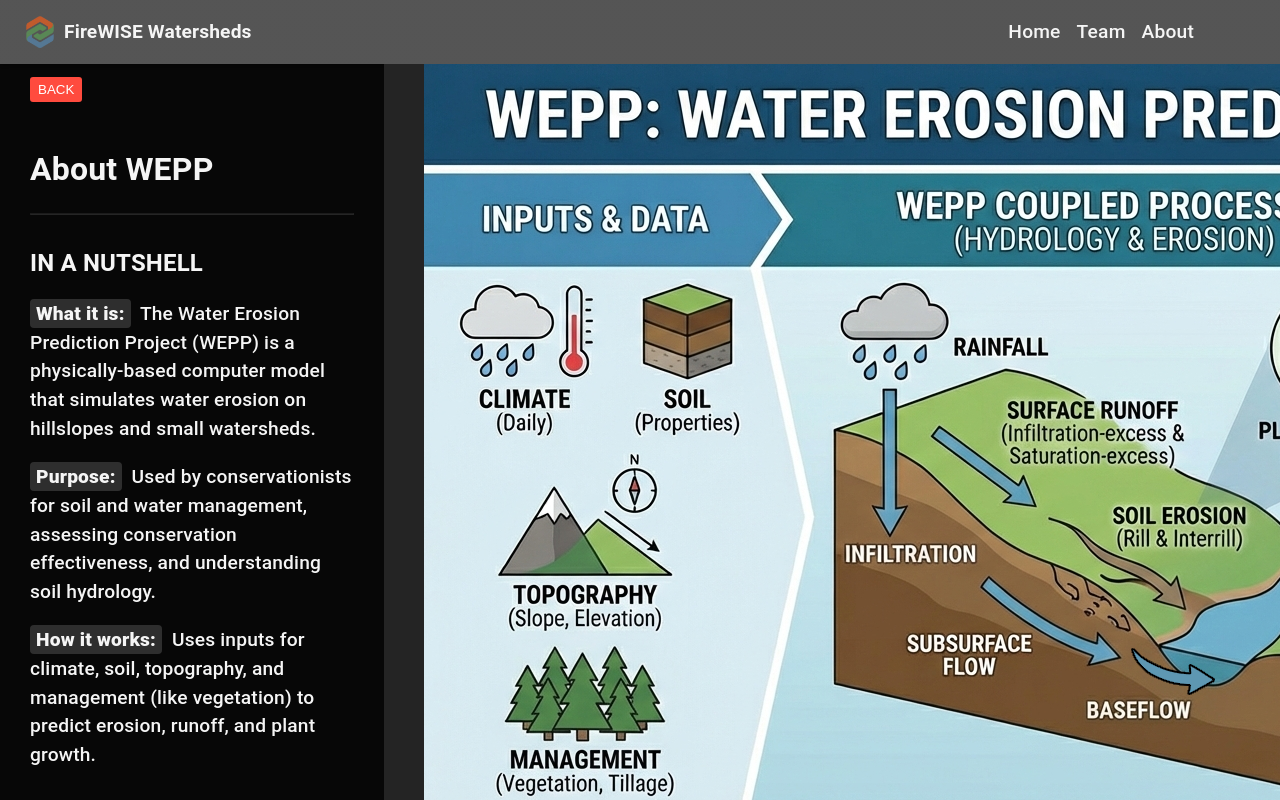
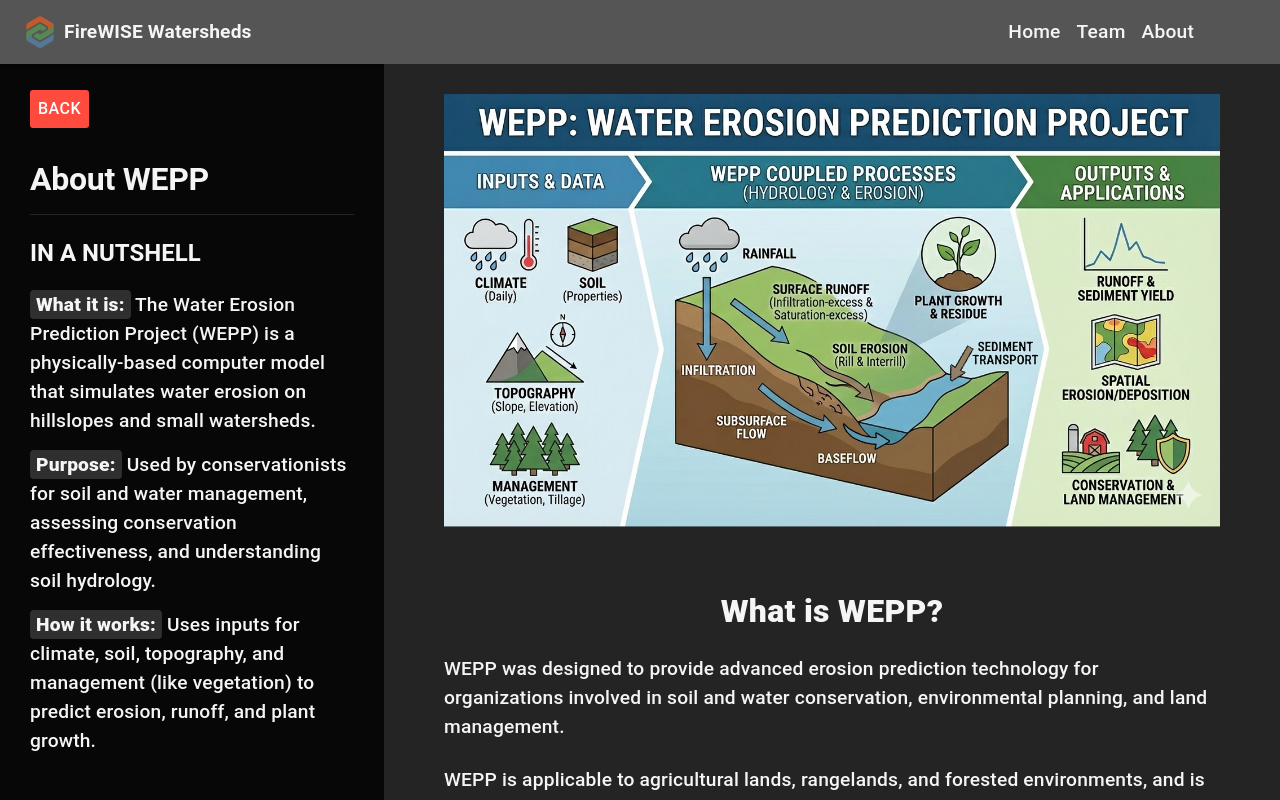
Before and after one commit to brandonxu360/utility-watershed-analytics, a React (Vite) app in the folder client/: page /about/wepp in a window 1280 px wide. Built offline with nearby package versions, Linux system fonts and the light colour scheme; no server answers; some icons are missing.

Commit message:
Refactor about wepp page.

```diff
--- a/client/src/pages/About.tsx
+++ b/client/src/pages/About.tsx
@@ -76,7 +76,7 @@ const useStyles = tss.create(({ theme }) => ({
     width: "100%",
     textAlign: "left",
     color: theme.palette.text.primary,
-    background: theme.palette.background.default,
+    background: theme.palette.surface.content,
     padding: "0 60px 60px 60px",
     lineHeight: 1.8,
   },
--- a/client/src/pages/About_WEPP.tsx
+++ b/client/src/pages/About_WEPP.tsx
@@ -1,89 +1,197 @@
 import { tss } from "../utils/tss";
-import { commonStyles, subPageStyles } from "../utils/sharedStyles";
 import { useNavigate } from "@tanstack/react-router";
 import { useIsSmallScreen } from "../hooks/useIsSmallScreen";
 import SmallScreenNotice from "../components/SmallScreenNotice";
 import wepp_diagram from "../assets/images/wepp_diagram_v2.png";
 import Paper from "@mui/material/Paper";
+import Typography from "@mui/material/Typography";
+import Button from "@mui/material/Button";
+import Divider from "@mui/material/Divider";
 
 const useStyles = tss.create(({ theme }) => ({
-  ...commonStyles(theme),
-  ...subPageStyles(theme),
+  root: {
+    display: "flex",
+    flex: 1,
+    height: "calc(100vh - 64px)",
+    overflow: "hidden",
+  },
+  sidePanel: {
+    width: "30%",
+    minWidth: 280,
+    display: "flex",
+    flexDirection: "column",
+    height: "100%",
+    minHeight: 0,
+    background: theme.palette.surface.overlay,
+    color: theme.palette.text.primary,
+  },
+  sidePanelContent: {
+    flex: 1,
+    minHeight: 0,
+    overflowY: "auto",
+    padding: "10px 30px 0",
+    boxSizing: "border-box",
+  },
+  backButton: {
+    background: theme.palette.error.main,
+    color: theme.palette.common.white,
+    borderRadius: 3,
+    padding: "5px 8px",
+    margin: "16px 0",
+    minWidth: "auto",
+    textTransform: "none",
+    "&:hover": {
+      background: theme.palette.error.dark,
+    },
+  },
+  nutshell: {
+    marginTop: 20,
+  },
+  nutshellLabel: {
+    fontWeight: 800,
+    color: theme.palette.text.primary,
+    background: theme.palette.action.selected,
+    padding: "3px 6px",
+    borderRadius: "4px",
+    display: "inline",
+  },
+  mainWrapper: {
+    flex: 1,
+    minHeight: 0,
+    overflowY: "scroll",
+    position: "relative",
+  },
+  mainContent: {
+    width: "100%",
+    textAlign: "left",
+    color: theme.palette.text.primary,
+    background: theme.palette.surface.content,
+    padding: "0 60px 60px 60px",
+    lineHeight: 1.8,
+    overflow: "hidden",
+  },
+  diagramImage: {
+    width: "100%",
+    height: "auto",
+    display: "block",
+    margin: "30px auto",
+  },
+  heading2: {
+    textAlign: "center",
+    fontSize: "2rem",
+    fontWeight: 800,
+    paddingTop: 30,
+    marginBottom: 20,
+  },
+  heading3: {
+    fontSize: "1.7rem",
+    fontWeight: 800,
+    paddingTop: 20,
+    marginBottom: 12,
+  },
+  heading4: {
+    fontSize: "1.3rem",
+    fontWeight: 800,
+    paddingTop: 16,
+    marginBottom: 12,
+  },
+  sectionDivider: {
+    textAlign: "center",
+    fontSize: "3rem",
+    fontWeight: 100,
+    marginBottom: 16,
+  },
+  contentBody: {
+    "& ul, & ol": {
+      paddingLeft: 50,
+      marginBottom: 24,
+    },
+    "& li": {
+      marginBottom: 16,
+      fontSize: "1.2rem",
+    },
+    "& li > span": {
+      fontWeight: 800,
+      fontStyle: "italic",
+    },
+  },
 }));
 
-/* ABOUT WEPP: SIDE PANEL CONTENT */
-export function AboutWeppSidePanelContent() {
+const SidePanel = () => {
   const { classes } = useStyles();
   const navigate = useNavigate();
   return (
-    <div>
-      <button
-        onClick={() => {
-          navigate({ to: "/about" });
-        }}
-        className={classes.closeButton}
-        aria-label="Close WEPP panel"
-        title="Close WEPP panel"
+    <Paper elevation={3} square className={classes.sidePanel}>
+      <div className={classes.sidePanelContent}>
+        <Button
+          className={classes.backButton}
+          onClick={() => navigate({ to: "/about" })}
+          aria-label="Back to About"
         >
           BACK
-      </button>
+        </Button>
+        <Typography component="h5" variant="h2" fontWeight="bold" marginY={2}>
+          About WEPP
+        </Typography>
+        <Divider />
+        <div className={classes.nutshell}>
+          <Typography component="h6" variant="h3" fontWeight="bold" marginY={3}>
+            IN A NUTSHELL
+          </Typography>
+          <Typography variant="body1" mb={2}>
+            <span className={classes.nutshellLabel}>What it is:</span>
+            {` The Water Erosion Prediction Project (WEPP) is a physically-based
+            computer model that simulates water erosion on hillslopes and small
+            watersheds.`}
+          </Typography>
+          <Typography variant="body1" mb={2}>
+            <span className={classes.nutshellLabel}>Purpose:</span>
+            {` Used by conservationists for soil and water management, assessing
+            conservation effectiveness, and understanding soil hydrology.`}
+          </Typography>
+          <Typography variant="body1" mb={2}>
+            <span className={classes.nutshellLabel}>How it works:</span>
+            {` Uses inputs for climate, soil, topography, and management (like
+            vegetation) to predict erosion, runoff, and plant growth.`}
+          </Typography>
+        </div>
+      </div>
+    </Paper>
+  );
+};
 
-      <h2>About WEPP</h2>
-      <hr />
-      <div className={classes.nutshell}>
-        <h3>IN A NUTSHELL</h3>
-        <p>
-          <span>What it is:</span>&nbsp; The Water Erosion Prediction Project
-          (WEPP) is a physically-based computer model that simulates water
-          erosion on hillslopes and small watersheds.
-        </p>
-        <p>
-          <span>Purpose:</span>&nbsp; Used by conservationists for soil and
-          water management, assessing conservation effectiveness, and
-          understanding soil hydrology.
-        </p>
-        <p>
-          <span>How it works:</span>&nbsp; Uses inputs for climate, soil,
-          topography, and management (like vegetation) to predict erosion,
-          runoff, and plant growth.
-        </p>
-      </div>
-
-      <br />
-      <br />
-      <br />
-    </div>
-  );
-}
-
-/* ABOUT WEPP: MAIN CONTENT */
-export function AboutWeppMainContent() {
+const Content = () => {
   const { classes } = useStyles();
   return (
-    <div className={classes.aboutContainerMain}>
+    <div className={classes.mainWrapper}>
+      <div className={`${classes.mainContent} ${classes.contentBody}`}>
         <img
           src={wepp_diagram}
           alt="diagram of inputs, processes and outputs of WEPP"
+          className={classes.diagramImage}
         />
-
-      <h2>What is WEPP?</h2>
-      <p>
-        WEPP was designed to provide advanced erosion prediction technology for
-        organizations involved in soil and water conservation, environmental
-        planning, and land management.
-      </p>
-      <p>
+        <Typography component="h2" className={classes.heading2}>
+          What is WEPP?
+        </Typography>
+        <Typography variant="body1" mb={3}>
+          WEPP was designed to provide advanced erosion prediction technology
+          for organizations involved in soil and water conservation,
+          environmental planning, and land management.
+        </Typography>
+        <Typography variant="body1" mb={3}>
           WEPP is applicable to agricultural lands, rangelands, and forested
           environments, and is commonly used for:
-      </p>
+        </Typography>
         <ul>
           <li>Field-sized areas or conservation treatment units</li>
           <li>
-          HUC12 watersheds, though recent developments support watersheds of up
-          to <span className="text-red-400">XXXX</span> ha.
+            HUC12 watersheds, though recent developments support watersheds of
+            up to <span className="text-red-400">XXXX</span> ha.
           </li>
         </ul>
-      <p>The WEPP model predicts:</p>
+        <Typography variant="body1" mb={3}>
+          The WEPP model predicts:
+        </Typography>
         <ul>
           <li>
             Soil loss and sediment deposition from overland flow on hillslopes
@@ -95,58 +203,63 @@ export function AboutWeppMainContent() {
             applied)
           </li>
         </ul>
-      <p>
+        <Typography variant="body1" mb={3}>
           WEPP provides spatial and temporal estimates of erosion and deposition
           and can represent landscapes that range from simple to highly complex
           and nonuniform.
-      </p>
+        </Typography>
 
-      <div className={`${classes.textCenter} ${classes.dash}`}>&mdash;</div>
+        <Typography className={classes.sectionDivider}>&mdash;</Typography>
 
-      <h2>Purpose and Applications</h2>
-
-      <p>
-        The primary objective of WEPP is to support soil and water conservation
-        and environmental assessment. It was developed for use by agencies such
-        as:
-      </p>
-
+        <Typography component="h2" className={classes.heading2}>
+          Purpose and Applications
+        </Typography>
+        <Typography variant="body1" mb={3}>
+          The primary objective of WEPP is to support soil and water
+          conservation and environmental assessment. It was developed for use by
+          agencies such as:
+        </Typography>
         <ul>
-        <li>USDA–Natural Resources Conservation Service</li>
-        <li>USDA–Forest Service</li>
-        <li>USDI–Bureau of Land Management (BLM)</li>
+          <li>USDA&ndash;Natural Resources Conservation Service</li>
+          <li>USDA&ndash;Forest Service</li>
+          <li>USDI&ndash;Bureau of Land Management (BLM)</li>
           <li>
             Other organizations involved in land and water resource management
           </li>
-        <li>
+        </ul>
+        <Typography variant="body1" mb={3}>
           WEPP is widely used to evaluate erosion risks, sediment delivery, and
           the effects of land management practices across a variety of
           landscapes.
-        </li>
-      </ul>
+        </Typography>
 
-      <div className={`${classes.textCenter} ${classes.dash}`}>&mdash;</div>
+        <Typography className={classes.sectionDivider}>&mdash;</Typography>
 
-      <h2>How WEPP Works</h2>
-      <p>
+        <Typography component="h2" className={classes.heading2}>
+          How WEPP Works
+        </Typography>
+        <Typography variant="body1" mb={3}>
           WEPP operates by maintaining a continuous daily water balance and
-        simulating the physical processes that control runoff, plant growth, and
-        erosion.
-      </p>
+          simulating the physical processes that control runoff, plant growth,
+          and erosion.
+        </Typography>
 
-      <h3>Climate Inputs</h3>
+        <Typography component="h3" className={classes.heading3}>
+          Climate Inputs
+        </Typography>
+        <Typography variant="body1" mb={3}>
+          WEPP requires daily climate inputs to drive hydrology, plant growth,
+          and erosion processes. These inputs can be provided in several ways,
+          depending on the application and interface being used.
+        </Typography>
 
-      <p>
-        WEPP requires daily climate inputs to drive hydrology, plant growth, and
-        erosion processes. These inputs can be provided in several ways,
-        depending on the application and interface being used.
-      </p>
-
-      <h4>Observed or User-Defined Climate Data</h4>
-      <p>
+        <Typography component="h4" className={classes.heading4}>
+          Observed or User-Defined Climate Data
+        </Typography>
+        <Typography variant="body1" mb={3}>
           Users may directly supply climate data for WEPP simulations, allowing
           maximum control over input conditions.
-      </p>
+        </Typography>
         <ul>
           <li>
             <span>Observed daily climate data</span>
@@ -163,18 +276,20 @@ export function AboutWeppMainContent() {
           <li>
             <span>Single Storm simulations</span>
             <br />
-          The WEPPcloud interface includes a Single Storm option, allowing users
-          to define storm-specific parameters such as date, total precipitation,
-          duration, and intensity.
+            The WEPPcloud interface includes a Single Storm option, allowing
+            users to define storm-specific parameters such as date, total
+            precipitation, duration, and intensity.
           </li>
         </ul>
 
-      <h4>Gridded and Geospatial Climate Datasets</h4>
-      <p>
+        <Typography component="h4" className={classes.heading4}>
+          Gridded and Geospatial Climate Datasets
+        </Typography>
+        <Typography variant="body1" mb={3}>
           WEPP GIS-based interfaces, including WEPPcloud, can derive climate
           inputs from gridded datasets that are interpolated from historic
           observations and provide spatial coverage across complex watersheds.
-      </p>
+        </Typography>
         <ul>
           <li>
             <span>Daymet</span>
@@ -183,8 +298,8 @@ export function AboutWeppMainContent() {
           </li>
           <li>
             <span>gridMET</span>
-          <br />A gridded dataset (4 km resolution) providing interpolated daily
-          precipitation and maximum and minimum temperature.
+            <br />A gridded dataset (4 km resolution) providing interpolated
+            daily precipitation and maximum and minimum temperature.
           </li>
           <li>
             <span>PRISM</span>
@@ -198,40 +313,46 @@ export function AboutWeppMainContent() {
             <span>Future Climate</span>
             <br />
             The future climate option uses downscaled daily climate series from
-          Coupled Model Intercomparison Project Phase 5 (CMIP5) global climate
-          models to simulate conditions between 2006 and 2099.
+            Coupled Model Intercomparison Project Phase 5 (CMIP5) global
+            climate models to simulate conditions between 2006 and 2099.
           </li>
         </ul>
 
-      <h4>Climate Variable Completion and Stochastic Generation</h4>
-      <p>
+        <Typography component="h4" className={classes.heading4}>
+          Climate Variable Completion and Stochastic Generation
+        </Typography>
+        <Typography variant="body1" mb={3}>
           When gridded datasets such as Daymet or gridMET are used, not all
           weather variables required by WEPP are directly available. In these
           cases:
-      </p>
+        </Typography>
         <ul>
           <li>
             Remaining variables (e.g., storm duration, peak intensity, solar
-          radiation) are typically generated stochastically using CLIGEN, based
-          on the nearest historical weather station data
+            radiation) are typically generated stochastically using CLIGEN,
+            based on the nearest historical weather station data.
           </li>
         </ul>
 
-      <h3>Hydrology</h3>
-      <p>
+        <Typography component="h3" className={classes.heading3}>
+          Hydrology
+        </Typography>
+        <Typography variant="body1" mb={3}>
           WEPP simulates surface and subsurface hydrologic processes using a
           continuous daily water balance. The model represents both
           infiltration-excess and saturation-excess runoff mechanisms, and
           simulates soil evaporation, plant transpiration, and deep percolation.
-      </p>
+        </Typography>
 
-      <h4>Infiltration and Infiltration-Excess Runoff</h4>
-      <p>
+        <Typography component="h4" className={classes.heading4}>
+          Infiltration and Infiltration-Excess Runoff
+        </Typography>
+        <Typography variant="body1" mb={3}>
           The original WEPP formulation focused primarily on infiltration-excess
           runoff. Infiltration is calculated using a modified Green and Ampt
-        infiltration equation, and surface runoff is routed using kinematic wave
-        equations.
-      </p>
+          infiltration equation, and surface runoff is routed using kinematic
+          wave equations.
+        </Typography>
         <ul>
           <li>
             <span>Infiltration-Excess Runoff (Hortonian Flow)</span>
@@ -242,59 +363,71 @@ export function AboutWeppMainContent() {
             resulting runoff is routed downslope using kinematic wave equations.
             <br />
             WEPP has been widely and successfully applied in environments where
-          this process dominates, including erosion modeling on roads, harvested
-          units, and burned areas.
+            this process dominates, including erosion modeling on roads,
+            harvested units, and burned areas.
           </li>
         </ul>
 
-      <h4>Saturation-Excess Runoff and Subsurface Flow</h4>
-      <p>
+        <Typography component="h4" className={classes.heading4}>
+          Saturation-Excess Runoff and Subsurface Flow
+        </Typography>
+        <Typography variant="body1" mb={3}>
           Later versions and model enhancements expanded WEPP's ability to
           represent saturation-excess runoff, which is essential for simulating
           variable source area hydrology.
-      </p>
+        </Typography>
         <ul>
           <li>
             <span>Subsurface Hydrology</span>
             <br />
-          WEPP includes subsurface flow routines that compute lateral flow using
-          Darcy's law, as part of the model's continuous daily water balance.
+            WEPP includes subsurface flow routines that compute lateral flow
+            using Darcy's law, as part of the model's continuous daily water
+            balance.
           </li>
           <li>
             <span>Saturation-Excess Runoff (Variable Source Areas)</span>
             <br />
             Saturation-excess runoff becomes dominant in humid climates or in
             landscapes with shallow restrictive soil layers or shallow bedrock,
-          where perched water tables may periodically develop. Surface runoff is
-          generated when soil water content exceeds its drainable threshold, or
-          when storage capacity above a restrictive layer is exceeded.
+            where perched water tables may periodically develop. Surface runoff
+            is generated when soil water content exceeds its drainable
+            threshold, or when storage capacity above a restrictive layer is
+            exceeded.
           </li>
         </ul>
-      <p>
-        WEPP simulates this process by comparing soil water content to porosity
-        for each soil layer, evaluated from the bottom upward. When the water
-        content in the surface layer exceeds its porosity, surface runoff is
-        predicted due to saturation-excess conditions.
-      </p>
+        <Typography variant="body1" mb={3}>
+          WEPP simulates this process by comparing soil water content to
+          porosity for each soil layer, evaluated from the bottom upward. When
+          the water content in the surface layer exceeds its porosity, surface
+          runoff is predicted due to saturation-excess conditions.
+        </Typography>
 
-      <h3>Importance for Water Quality Applications</h3>
-      <p>
+        <Typography component="h3" className={classes.heading3}>
+          Importance for Water Quality Applications
+        </Typography>
+        <Typography variant="body1" mb={3}>
           The ability to simulate both infiltration-excess and saturation-excess
           runoff makes WEPP a valuable tool for water quality and sediment
           transport assessments. Because runoff production areas differ
           substantially between these mechanisms, accurately representing both
           processes is critical for predicting the movement of sediment and
           agricultural chemicals across landscapes.
-      </p>
+        </Typography>
 
-      <h3>Plant Growth and Residue</h3>
+        <Typography component="h3" className={classes.heading3}>
+          Plant Growth and Residue
+        </Typography>
         <ul>
           <li>Simulates above- and below-ground biomass production</li>
           <li>Growth is adjusted for heat, water, and temperature stress</li>
-        <li>Tracks standing, flat, and buried residue and its decomposition</li>
+          <li>
+            Tracks standing, flat, and buried residue and its decomposition
+          </li>
         </ul>
 
-      <h3>Erosion</h3>
+        <Typography component="h3" className={classes.heading3}>
+          Erosion
+        </Typography>
         <ul>
           <li>Uses a steady-state sediment continuity equation</li>
           <li>
@@ -310,38 +443,45 @@ export function AboutWeppMainContent() {
           <li>Estimates selective deposition and sediment size distribution</li>
         </ul>
 
-      <h3>Watershed and Channel Processes</h3>
+        <Typography component="h3" className={classes.heading3}>
+          Watershed and Channel Processes
+        </Typography>
         <ul>
           <li>Routes runoff and sediment through channels and impoundments</li>
           <li>
-          Includes channel hydrology, channel erosion, and impoundment analysis
+            Includes channel hydrology, channel erosion, and impoundment
+            analysis
           </li>
         </ul>
 
-      <div className={`${classes.textCenter} ${classes.dash}`}>&mdash;</div>
+        <Typography className={classes.sectionDivider}>&mdash;</Typography>
 
-      <h2>Model Inputs and Outputs</h2>
+        <Typography component="h2" className={classes.heading2}>
+          Model Inputs and Outputs
+        </Typography>
 
-      <h3>Required Inputs</h3>
-      <p>
+        <Typography component="h3" className={classes.heading3}>
+          Required Inputs
+        </Typography>
+        <Typography variant="body1" mb={3}>
           For <u>hillslope simulations</u>, WEPP requires four primary input
           files:
-      </p>
+        </Typography>
         <ul>
           <li>Climate file</li>
           <li>Slope file (landscape geometry and overland flow elements)</li>
           <li>
-          Soil file (texture, organic matter, erodibility, and other properties)
+            Soil file (texture, organic matter, erodibility, and other
+            properties)
           </li>
           <li>
             Plant/management file (crop type, vegetation tillage, and residue
             management)
           </li>
         </ul>
-
-      <p>
+        <Typography variant="body1" mb={3}>
           For <u>watershed simulations</u>, additional files describe:
-      </p>
+        </Typography>
         <ul>
           <li>Watershed structure and channels</li>
           <li>Channel topography, soils, and management</li>
@@ -349,12 +489,16 @@ export function AboutWeppMainContent() {
           <li>Optional irrigation and impoundment information</li>
         </ul>
 
-      <h3>Outputs</h3>
-      <p>WEPP produces multiple output types depending on user needs:</p>
+        <Typography component="h3" className={classes.heading3}>
+          Outputs
+        </Typography>
+        <Typography variant="body1" mb={3}>
+          WEPP produces multiple output types depending on user needs:
+        </Typography>
         <ul>
           <li>
-          <span>Summary outputs:</span> runoff, erosion, sediment delivery, and
-          enrichment (storm, monthly, annual, or average annual)
+            <span>Summary outputs:</span> runoff, erosion, sediment delivery,
+            and enrichment (storm, monthly, annual, or average annual)
           </li>
           <li>
             <span>Spatial outputs:</span> erosion or deposition at a minimum of
@@ -366,22 +510,14 @@ export function AboutWeppMainContent() {
           </li>
           <li>
             <span>Watershed outputs:</span> runoff and sediment yield for the
-          entire watershed and individual elements, including sediment delivery
-          ratios and particle size distributions
+            entire watershed and individual elements, including sediment
+            delivery ratios and particle size distributions
           </li>
         </ul>
       </div>
+    </div>
   );
-}
-
-function SidePanel({ children }: { children: React.ReactNode }): JSX.Element {
-  const { classes } = useStyles();
-  return (
-    <Paper elevation={3} square className={classes.sidePanel}>
-      <div className={classes.sidePanelContent}>{children}</div>
-    </Paper>
-  );
-}
+};
 
 /**
  * Layout for the ABOUT WEPP page.
@@ -395,13 +531,9 @@ export default function AboutWepp() {
   }
 
   return (
-    <div className={classes.aboutContainer}>
-      <SidePanel>
-        <AboutWeppSidePanelContent />
-      </SidePanel>
-      <div className={classes.aboutWrapper}>
-        <AboutWeppMainContent />
-      </div>
+    <div className={classes.root}>
+      <SidePanel />
+      <Content />
     </div>
   );
 }
--- a/client/src/pages/Team.tsx
+++ b/client/src/pages/Team.tsx
@@ -71,10 +71,7 @@ const useStyles = tss.create(({ theme }) => ({
     flex: 1,
     overflowY: "auto",
     color: theme.palette.text.primary,
-    background:
-      theme.palette.mode === "light"
-        ? theme.palette.surface.main
-        : theme.palette.background.default,
+    background: theme.palette.surface.content,
     padding: "0 40px 50px 40px",
   },
   universitySections: {
--- a/client/src/utils/theme.ts
+++ b/client/src/utils/theme.ts
@@ -16,6 +16,7 @@ declare module "@mui/material/styles" {
       overlay: string;
       border: string;
       accordion: string;
+      content: string;
     };
     muted: {
       main: string;
@@ -30,6 +31,7 @@ declare module "@mui/material/styles" {
       overlay: string;
       border: string;
       accordion: string;
+      content: string;
     };
     muted?: {
       main: string;
@@ -124,6 +126,7 @@ const darkPalette = {
     overlay: "rgba(0, 0, 0, 0.8)",
     border: "#000000",
     accordion: "#333333",
+    content: "#242424",
   },
   muted: {
     main: "#666666",
@@ -165,6 +168,7 @@ const lightPalette = {
     overlay: "rgba(255, 255, 255, 0.8)",
     border: "#E0E0E0",
     accordion: "#E4E4E4",
+    content: "#F1F1F1",
   },
   muted: {
     main: "#9E9E9E",
```
Lines whose indentation alone changed are shown as unchanged.
